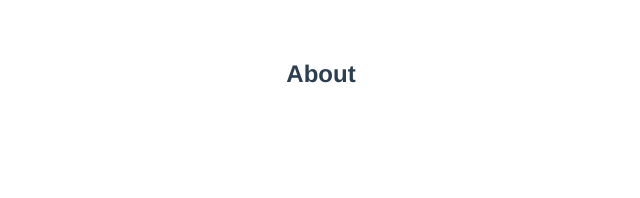
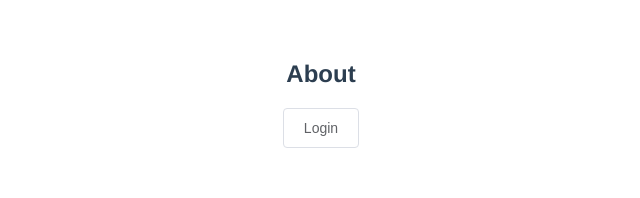
Before and after one commit to xuxiaowei-com-cn/Spring-Boot-Security-Vue, a Vue app in the folder Vue/: page /about in a window 1280 px wide. Shown: the top 198 px of the page, without its empty margins (319-959 px from the left). Built offline with nearby package versions, Linux system fonts and the light colour scheme.

Commit message:
element-ui Tests

```diff
--- a/Vue/src/views/About.vue
+++ b/Vue/src/views/About.vue
@@ -1,5 +1,12 @@
 <template>
-    <h2>About</h2>
+    <div>
+        <h2>About</h2>
+        <div>
+            <router-link to="/login">
+                <el-button>Login</el-button>
+            </router-link>
+        </div>
+    </div>
 </template>
 
 <script>
```
